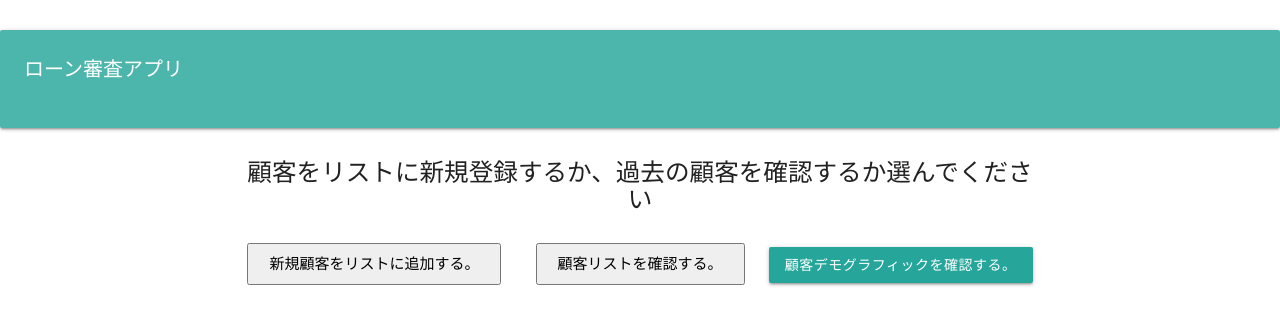
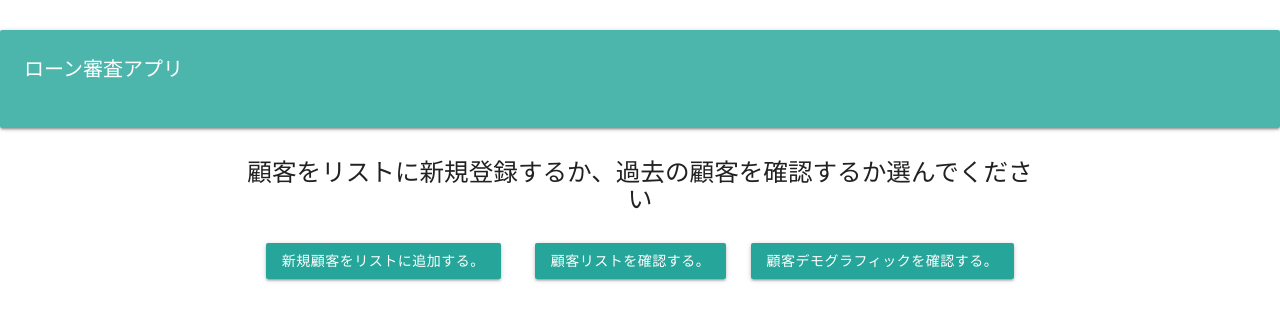
Before and after one commit to sykikagaku/demo_app, a Django app: template demo_app/templates/demo_app/index.html in a window 1280 px wide. Shown: the top 325 px of the page. Run offline with Django 3.2, Linux system fonts and the light colour scheme; the template is opened without the code that fills it, so the values that code supplies are empty; parts of the project's set-up code (start-up, migrations or seed data) failed here and were passed over; some libraries are stand-ins or nearby versions.

```diff
--- a/demo_app/templates/demo_app/index.html
+++ b/demo_app/templates/demo_app/index.html
@@ -16,8 +16,8 @@
   <div class="col s2">
   </div>
   <div class="col s8" style="text-align: center;">
-    <a href="/input_form"><button type="button" name="input" style="padding: 10px 20px; margin-right: 30px;">新規顧客をリストに追加する。</button></a>
-    <a href="/history"><button type="button" name="history" style="padding: 10px 20px">顧客リストを確認する。</button></a>
+    <a href="/input_form"><button type="button" class="btn btn-default" name="input" style="margin-right: 30px;">新規顧客をリストに追加する。</button></a>
+    <a href="/history"><button type="button" class="btn btn-default" name="history" style="">顧客リストを確認する。</button></a>
     <a href="/info"><button type="button" class="btn btn-default" name="history" style="margin-left:20px">顧客デモグラフィックを確認する。</button></a>
   </div>
   <div class="col s2">
--- a/demo_app/views.py
+++ b/demo_app/views.py
@@ -118,3 +118,9 @@ def info(request):
     val, index = json.dumps(dic_val), json.dumps(dic_index)
 
     return render(request, 'demo_app/info.html', {'index':index, 'val':val})
+
+@login_required # 追加
+def info(request):
+    customers = Customers.objects.values_list(\
+,
+,
```
